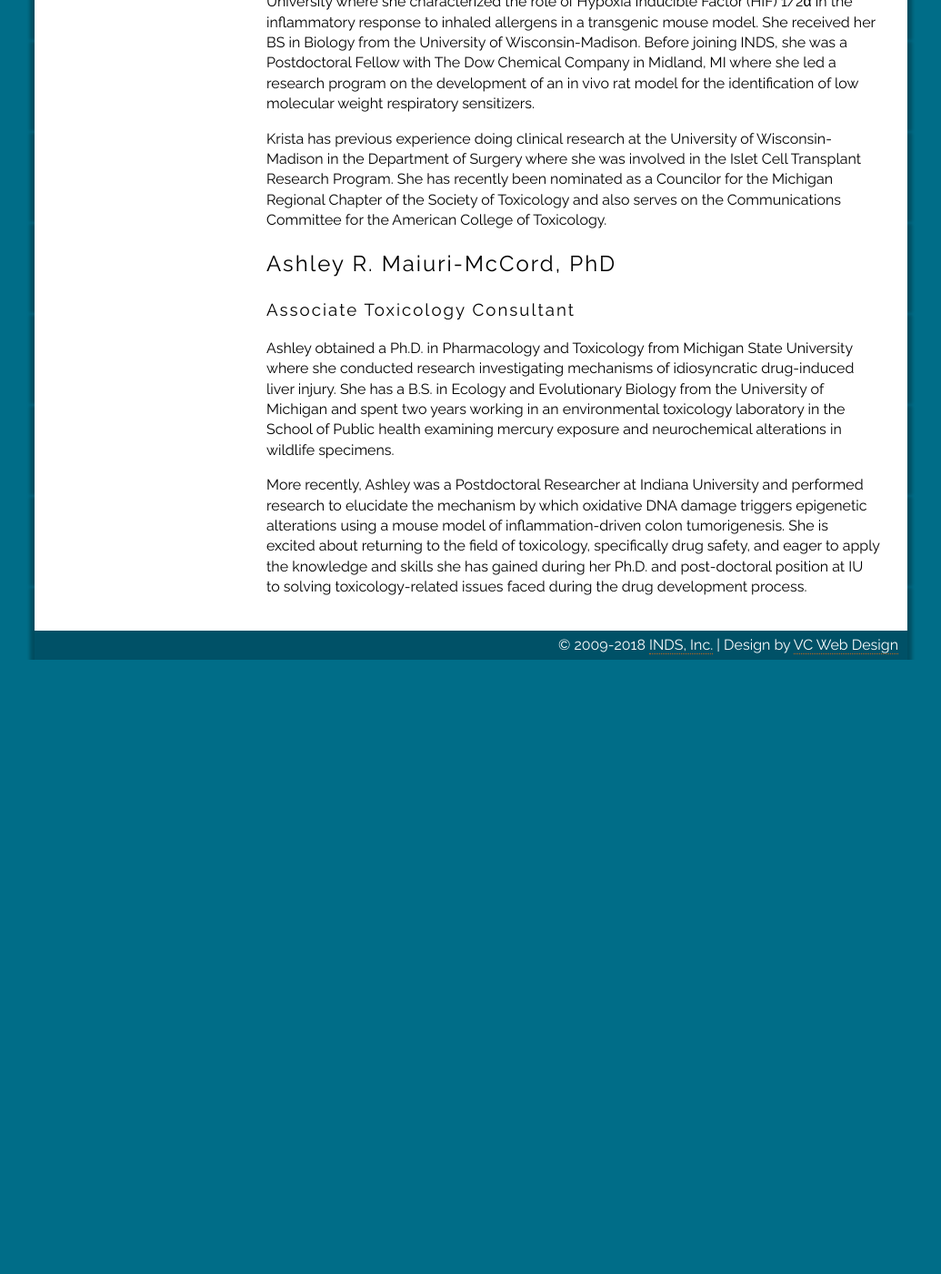
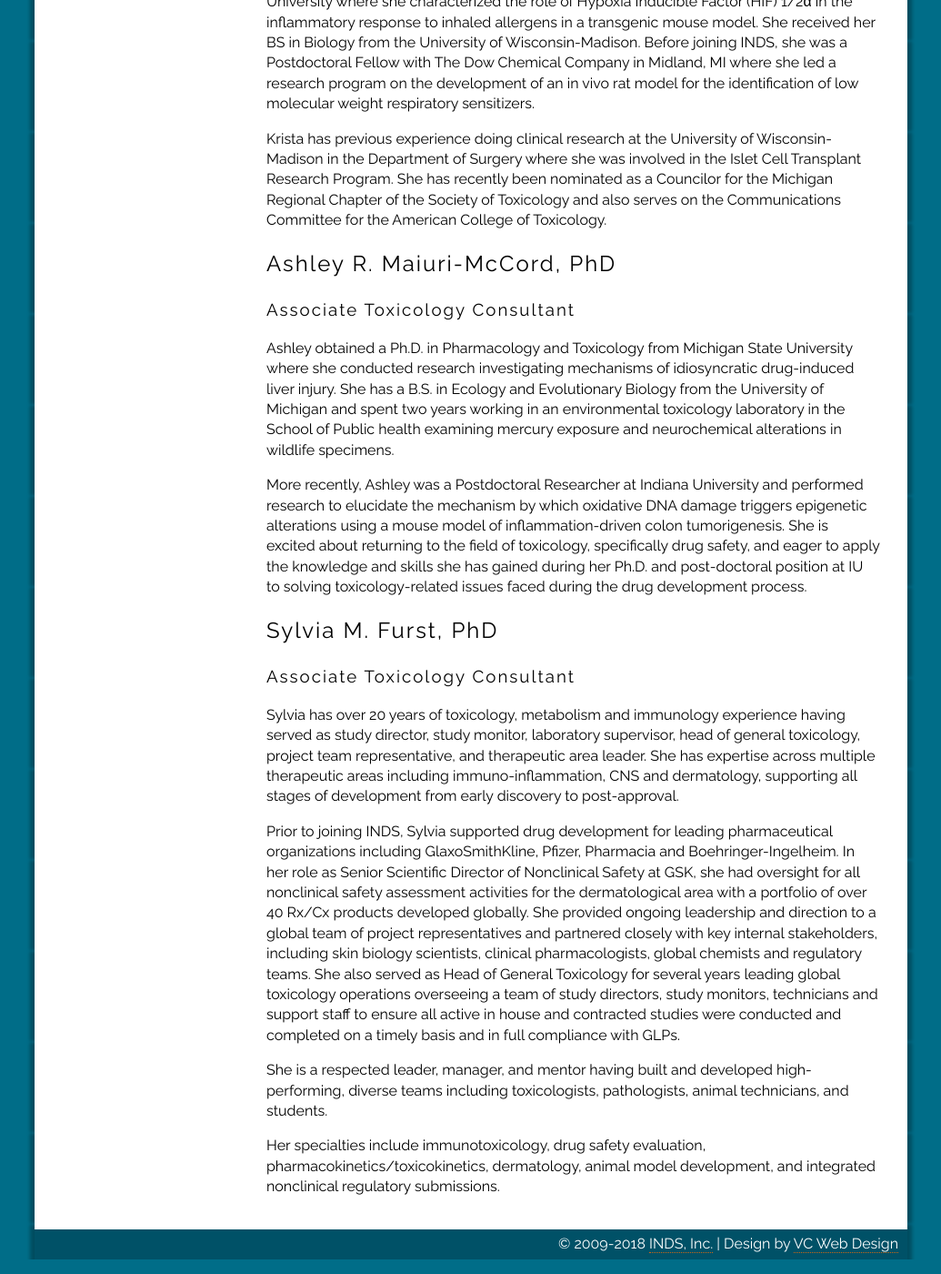
Before and after one commit to inds-inc/inds-inc.github.io, a Jekyll site: the page built from about.md, in a window 1280 px wide and 1400 px high, scrolled down 3463 px. Shown: the whole window at 91% size, without its empty margins (122-1157 px from the left). Built offline with Jekyll 4.4.1, drawn with Linux system fonts in a browser that asks for light colours; comment, search, counter and statistics services are not loaded; before the commit the page ends 4204 px from its top, so only the background shows below that.

Commit message:
update bios

```diff
--- a/about.md
+++ b/about.md
@@ -169,7 +169,7 @@ Krista K. Greenwood, PhD
 
 Krista has a PhD in Biochemistry & Molecular Biology and Toxicology from
 Michigan State University where she characterized the role of Hypoxia
-Inducible Factor (HIF) 1/2&alpha; in the inflammatory response to inhaled
+Inducible Factor (HIF) 1/2α in the inflammatory response to inhaled
 allergens in a transgenic mouse model. She received her BS in Biology
 from the University of Wisconsin-Madison. Before joining INDS, she was a
 Postdoctoral Fellow with The Dow Chemical Company in Midland, MI where
@@ -204,3 +204,39 @@ returning to the field of toxicology, specifically drug safety, and
 eager to apply the knowledge and skills she has gained during her Ph.D.
 and post-doctoral position at IU to solving toxicology-related issues
 faced during the drug development process.
+
+Sylvia M. Furst, PhD
+--------------------
+
+### Associate Toxicology Consultant
+
+Sylvia has over 20 years of toxicology, metabolism and immunology
+experience having served as study director, study monitor, laboratory
+supervisor, head of general toxicology, project team representative, and
+therapeutic area leader. She has expertise across multiple therapeutic
+areas including immuno-inflammation, CNS and dermatology, supporting all
+stages of development from early discovery to post-approval.
+
+Prior to joining INDS, Sylvia supported drug development for leading
+pharmaceutical organizations including GlaxoSmithKline, Pfizer,
+Pharmacia and Boehringer-Ingelheim. In her role as Senior Scientific
+Director of Nonclinical Safety at GSK, she had oversight for all
+nonclinical safety assessment activities for the dermatological area
+with a portfolio of over 40 Rx/Cx products developed globally. She
+provided ongoing leadership and direction to a global team of project
+representatives and partnered closely with key internal stakeholders,
+including skin biology scientists, clinical pharmacologists, global
+chemists and regulatory teams. She also served as Head of General
+Toxicology for several years leading global toxicology operations
+overseeing a team of study directors, study monitors, technicians and
+support staff to ensure all active in house and contracted studies were
+conducted and completed on a timely basis and in full compliance with
+GLPs.
+
+She is a respected leader, manager, and mentor having built and
+developed high-performing, diverse teams including toxicologists,
+pathologists, animal technicians, and students.
+
+Her specialties include immunotoxicology, drug safety evaluation,
+pharmacokinetics/toxicokinetics, dermatology, animal model development,
+and integrated nonclinical regulatory submissions.
```
